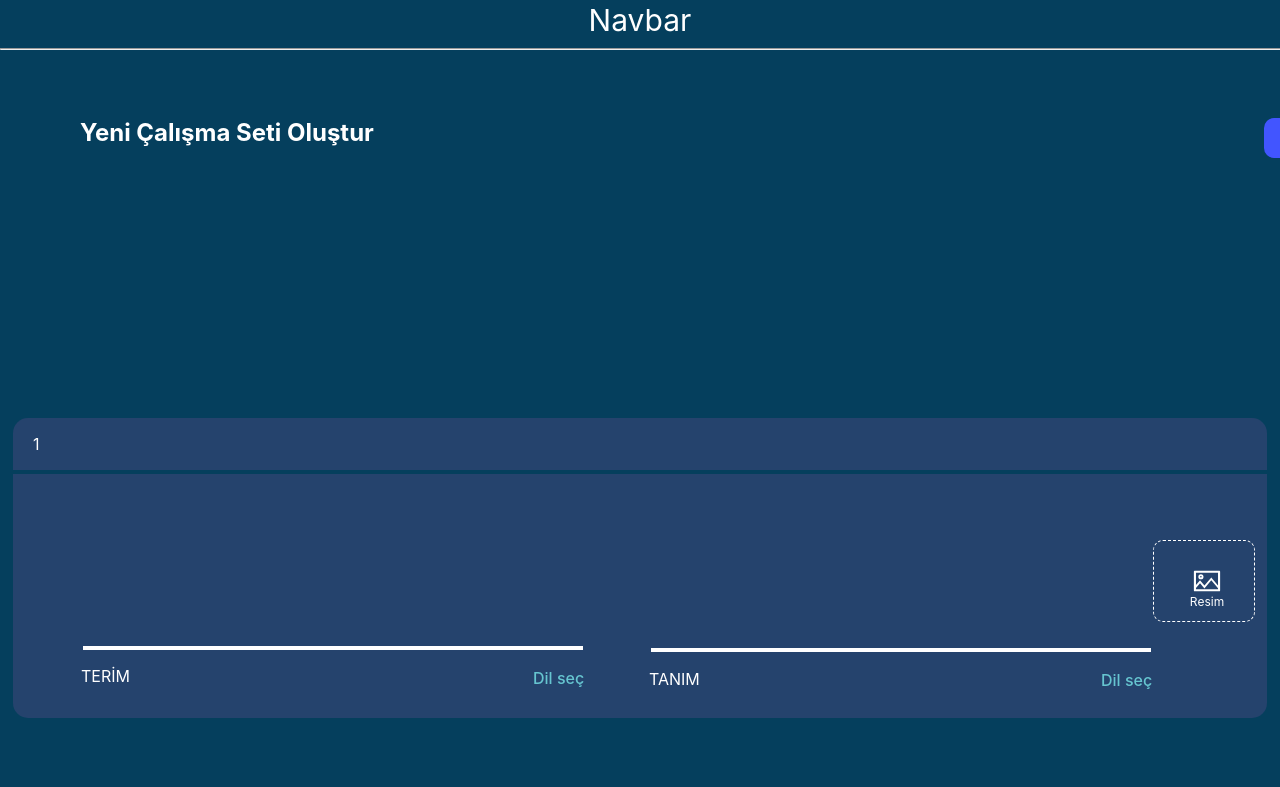
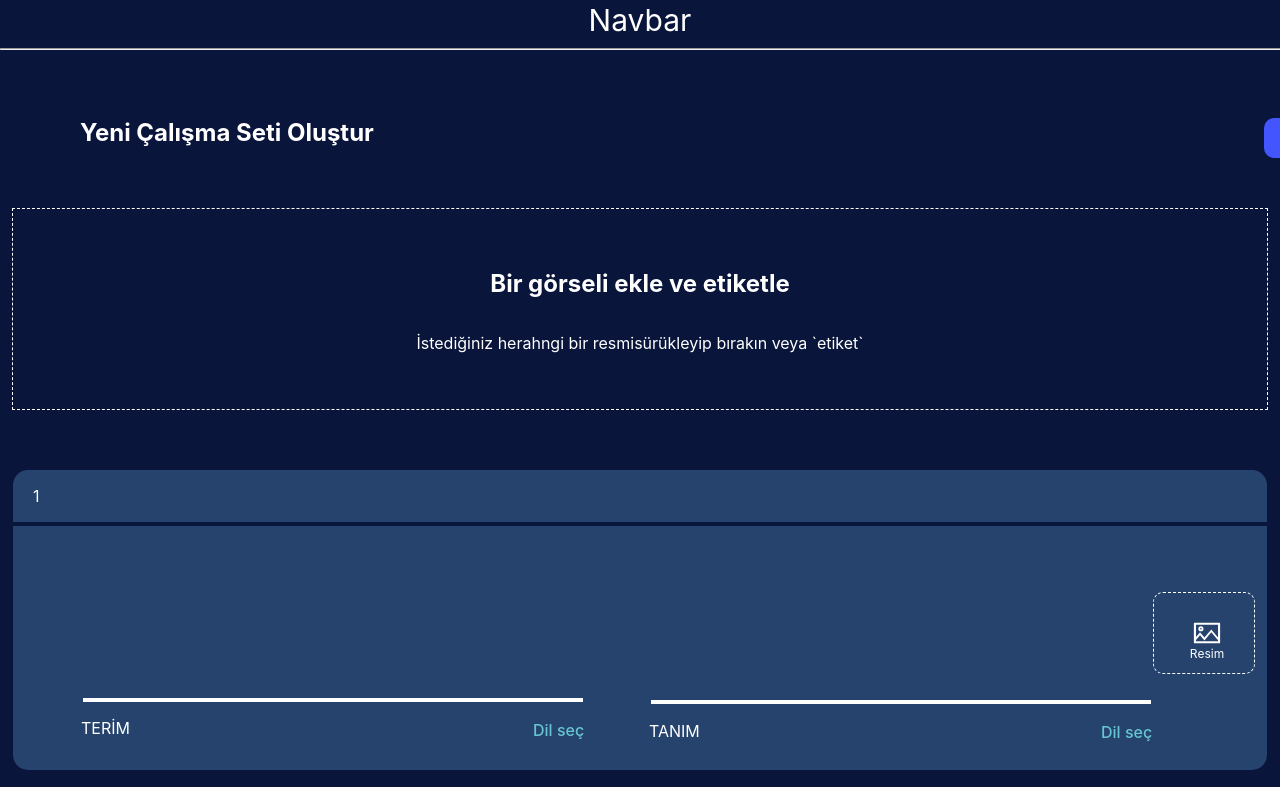
Before and after one commit to GoktugYmsk/dynamic-components-challenge, a React (Create React App) app: page / in a window 1280 px wide. Shown: the top 787 px of the page. Built offline with nearby package versions, Linux system fonts and the light colour scheme; no server answers.

Commit message:
Created add photo section under navbar

```diff
--- a/src/App.css
+++ b/src/App.css
@@ -3,7 +3,7 @@
   display: flex;
   align-items: center;
   justify-content: center;
-  background: rgb(5, 63, 93);
+  background: rgb(9, 21, 59);
   flex-direction: column;
 }
 
--- a/src/components/content/index.css
+++ b/src/components/content/index.css
@@ -7,7 +7,6 @@
     border-radius: 15px;
     position: relative;
     margin-top: 60px;
-    top: 150px;
   }
 
   .altBar {
@@ -80,7 +79,7 @@
     position: relative;
     width: 1254px;
     height: 4px;
-    background: rgb(5, 63, 93);
+    background: rgb(9, 21, 59);
     border-style: none;
   }
 
--- a/src/components/explanation/index.css
+++ b/src/components/explanation/index.css
@@ -1,7 +1,7 @@
 .explanation {
     width: 100%;
     height: 150px;
-    background: rgb(5, 63, 93);
+    background: rgb(9, 21, 59);
     display: flex;
     top: 0;
 }
@@ -29,16 +29,29 @@
 .explanationBarButton:hover {
     background: #3848d7;
 }
-.navbar{
+
+.navbar {
     width: 100%;
     height: 40px;
-    background: rgb(5, 63, 93);
+    background: rgb(9, 21, 59);
     color: white;
     font-size: 30px;
     align-items: center;
     justify-content: center;
     display: flex;
 }
-.navbarHr{
+
+.navbarHr {
     width: 100%;
 }
+
+.pictureTicket {
+    width: 1254px;
+    height: 200px;
+    border: 1px dashed white;
+    align-items: center;
+    justify-content: center;
+    display: flex;
+    color: white;
+    flex-direction: column;
+}
--- a/src/components/explanation/index.js
+++ b/src/components/explanation/index.js
@@ -13,6 +13,10 @@ function Explanation() {
                 <h2>Yeni Çalışma Seti Oluştur</h2>
                 <button className='explanationBarButton' >Oluştur</button>
             </div>
+            <div className='pictureTicket' >
+                <h2> Bir görseli ekle ve etiketle </h2>
+                <p className='addTicket' >İstediğiniz herahngi bir resmisürükleyip bırakın veya `etiket`</p>
+            </div>
         </>
     )
 }
--- a/src/components/header/index.css
+++ b/src/components/header/index.css
@@ -1,7 +1,7 @@
 .activeNavbar {
     width: 100%;
     height: 150px;
-    background: rgb(5, 63, 93);
+    background: rgb(9, 21, 59);
     position: fixed;
     z-index: 2;
     display: flex;
```
